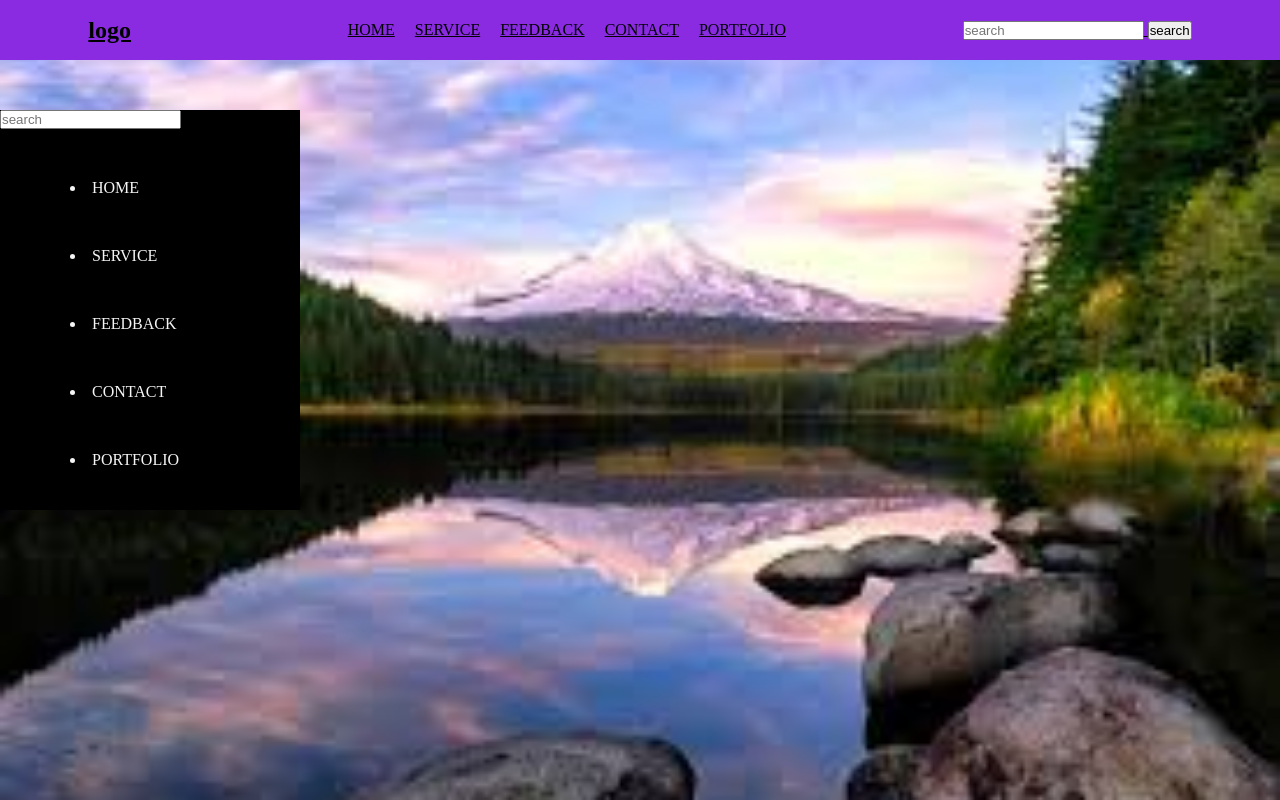
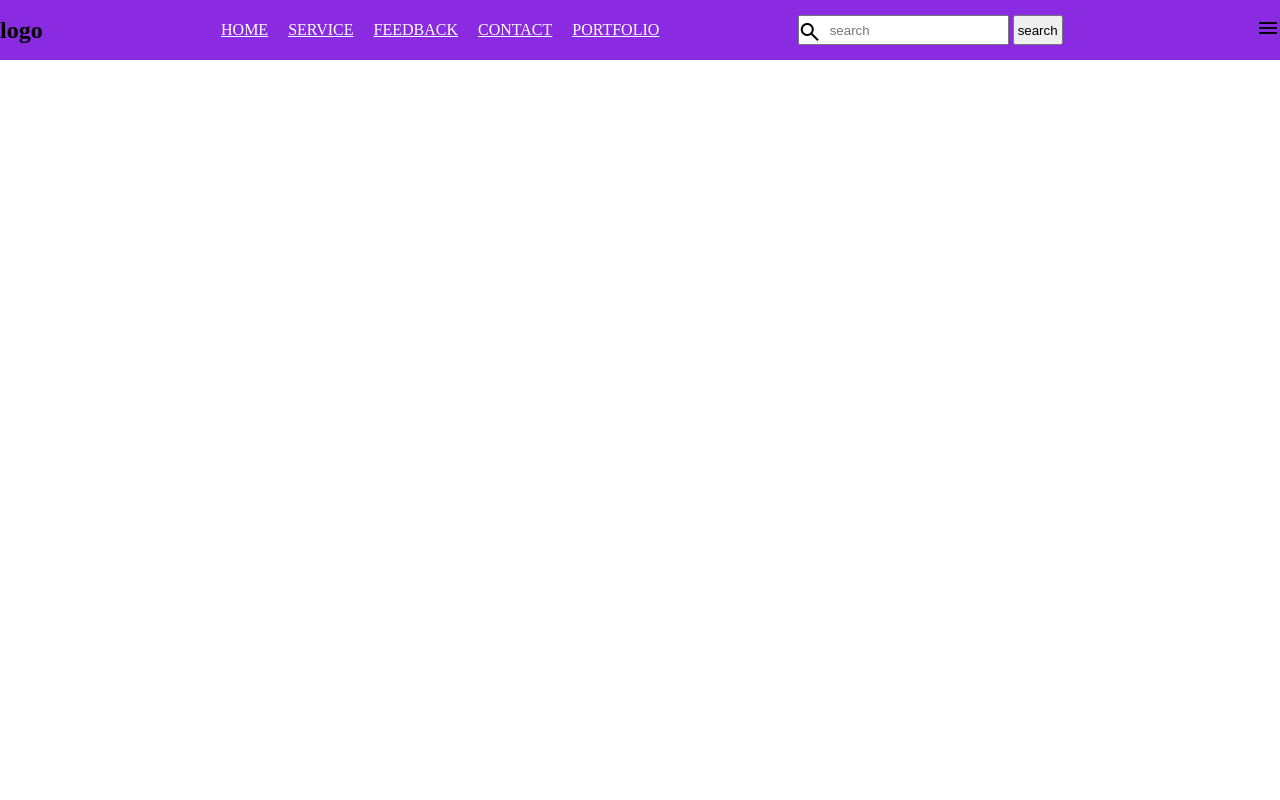
Before and after one commit to Manishaa94/css, a plain HTML site: page navbar.html in a window 1280 px wide. Drawn offline with nearby package versions, Linux system fonts and the light colour scheme.

Commit message:
23feb 2025

```diff
--- a/navbar.html
+++ b/navbar.html
@@ -1,62 +1,104 @@
 <!DOCTYPE html>
 <html lang="en">
+
 <head>
     <meta charset="UTF-8">
     <meta name="viewport" content="width=device-width, initial-scale=1.0">
     <title>Document</title>
+    <!-- <link rel="stylesheet"
+        href="https://fonts.googleapis.com/css2?family=Material+Symbols+Outlined:opsz,wght,FILL,GRAD@20..48,100..700,0..1,-50..200&icon_names=search" /> -->
+    <!-- <link rel="stylesheet"
+        href="https://fonts.googleapis.com/css2?family=Material+Symbols+Outlined:opsz,wght,FILL,GRAD@20..48,100..700,0..1,-50..200&icon_names=menu" /> -->
+
+
+    <link rel="stylesheet" href="https://fonts.googleapis.com/css2?family=Material+Symbols+Outlined&display=block" />
     <style>
-        body{
-            background-image: url(1.jpg);
+        /* body {
+            /* background-image: url(1.jpg);
             background-repeat:no repeat ;
             background-size: cover;
 
         }
-        *{
-            margin:0px;
+
+        */
+        * {
+            margin: 0px;
             padding: 0px;
             box-sizing: border-box;
+        }
 
-        }
-        header{
+        header {
             background-color: blueviolet;
-            display:flex;
-            justify-content: space-around;
+            display: flex;
+            justify-content: space-between;
             height: 60px;
             align-items: center;
-           text-decoration: underline;
+        }
 
-        }
-        header nav li{
+        header nav li {
             list-style-type: none;
             margin-left: 20px;
+            text-decoration: underline;
+            color: #fff;
         }
-        header nav{
+
+        header nav {
             display: flex;
             margin-left: 20px;
+        }
+
+        header h2 {
+            user-select: none;
+        }
 
 
 
-        }
-        header h2{
-            user-select: none;
-        }
-        .m{
 
-            border: 20px;
-            background-color: black;
-            color: whitesmoke;
-            height: 400px;
+        .search-box {
             width: 300px;
-            margin-top: 50px;
-        }
-        .m li{
-            padding-left: 70px;
-            margin-top: 50px;
-            user-select: none;
+            height: 30px;
+            position: relative;
+            margin-right: 20px;
+
+
         }
 
+        .search-box span {
+            position: absolute;
+            top: 5px;
+        }
+
+        .search-box input {
+            height: 100%;
+            padding-left: 30px;
+        }
+
+        .search-box button {
+            height: 100%;
+            width: 50px;
+        }
+
+
+        @media screen and (max-width:768px) {
+            header div .menu-icon {
+                display: block;
+            }
+
+
+
+            header nav {
+                width: 25%;
+                position: absolute;
+                right: 0;
+                top: 60px;
+                flex-direction: column;
+                height: 100%;
+                background-color: blueviolet;
+            }
+        }
     </style>
 </head>
+
 <body>
     <header>
         <h2>logo</h2>
@@ -68,21 +110,21 @@
             <li>PORTFOLIO</li>
 
         </nav>
-        <div class="search-box"><input type="text" placeholder="search">
-        <button>search </button></div>
-    </header>
-    <div class="m"><div class="search-box"><input type="text" placeholder="search"></div>
-    <li>HOME</li>
-    <li>SERVICE</li>
-    <li>FEEDBACK</li>
-    <li>CONTACT</li>
-    <LI>PORTFOLIO</LI>
+        <div class="search-box">
+            <span class="material-symbols-outlined">
+                search
+            </span>
+            <input type="text" placeholder="search">
+            <button>search </button>
+
+        </div>
+        <div class="menu">
+            <span class="material-symbols-outlined menu-icon">
+                menu
+            </span>
+        </div>
 
 
+</body>
 
-
-
-</div>
-
-</body>
 </html>
```
Lines whose indentation alone changed are shown as unchanged.
